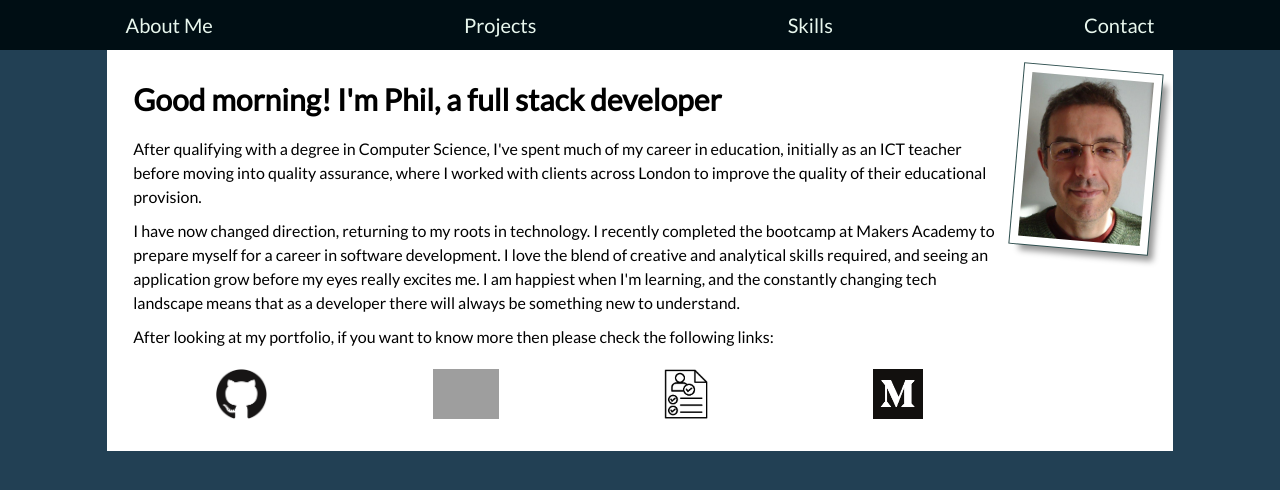
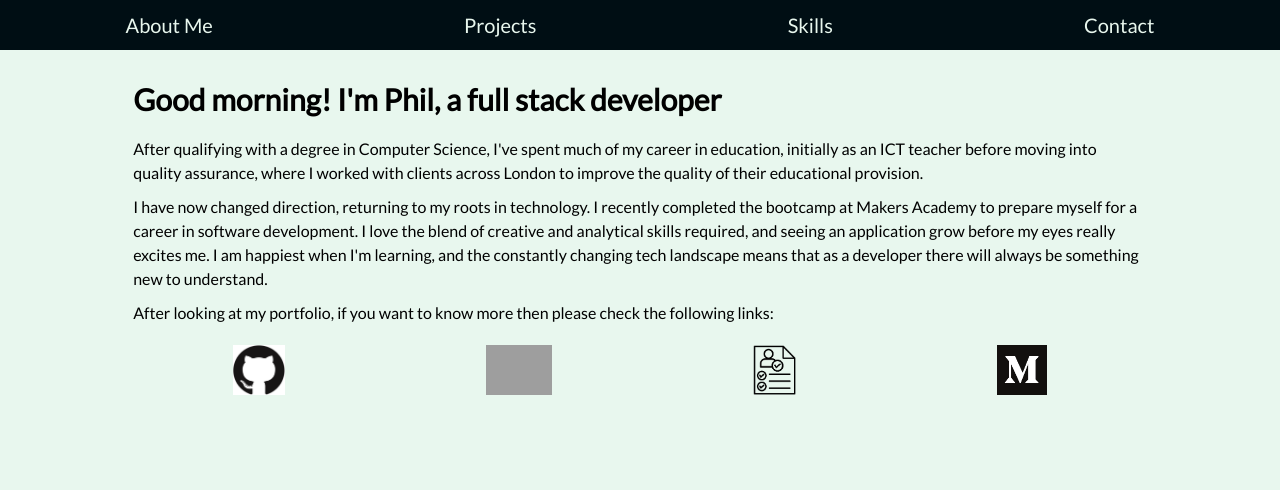
Before and after one commit to PhilipVigus/dev-portfolio, a React (Create React App) app: page /about in a window 1280 px wide. Shown: the top 490 px of the page. Built offline with nearby package versions, Linux system fonts and the light colour scheme; grey boxes are pictures that could not be loaded.

Commit message:
Remove photo

```diff
--- a/package.json
+++ b/package.json
@@ -4,7 +4,7 @@
   "private": true,
   "engines": {
     "npm": "6.14.5",
-    "node": "14.4.0"
+    "node": "14.5.0"
   },
   "dependencies": {
     "@testing-library/jest-dom": "^5.10.1",
--- a/src/App.css
+++ b/src/App.css
@@ -51,7 +51,7 @@ html {
 }
 
 body {
-  background-color: var(--background-colour);
+  background-color: var(--lightest-shade);
   font-family: "Lato", sans-serif;
   font-size: 1.6em;
   line-height: 1.5;
@@ -76,7 +76,6 @@ td {
 }
 
 .main-content-container {
-  background-color: white;
   height: 100%;
   margin: 0 8.33%;
   padding: 2.08%;
--- a/src/components/aboutMe.css
+++ b/src/components/aboutMe.css
@@ -11,25 +11,6 @@
 .about-me-heading {
   font-size: 3rem;
   margin-bottom: 15px;
-}
-
-.about-me-photo {
-  box-shadow: 0px 0px 0px 8px white, 0px 0px 0px 9px darkslategrey,
-    8px 8px 6px 6px rgb(150, 150, 150);
-  margin-left: 20px;
-  max-width: 200px;
-  transform: rotate(5deg);
-  width: 12%;
-  height: auto;
-  align-self: flex-start;
-}
-
-@media (max-width: 768px) {
-  .about-me-photo {
-    align-self: center;
-    margin: 10px 0 20px 0;
-    width: 15%;
-  }
 }
 
 .about-me-link-container {
--- a/src/components/aboutMe.jsx
+++ b/src/components/aboutMe.jsx
@@ -97,11 +97,6 @@ function AboutMe() {
           </div>
         </div>
       </div>
-      <img
-        className="about-me-photo"
-        src="Scaled.jpg"
-        alt="A photograph of Phil Vigus"
-      />
     </div>
   );
 }
```
